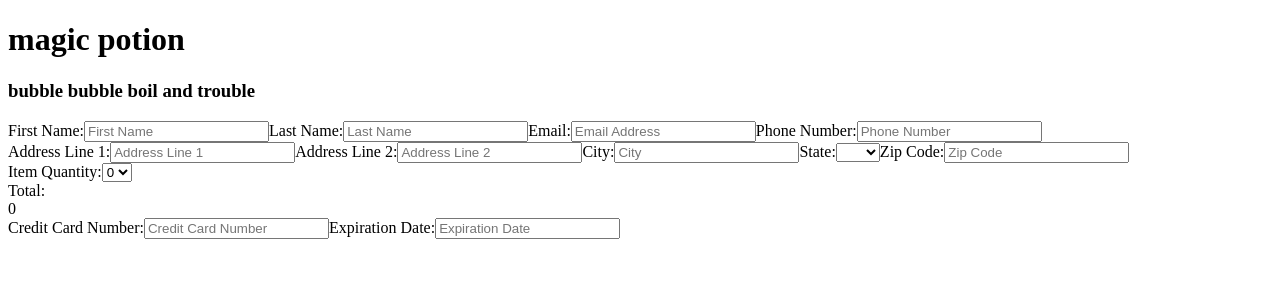
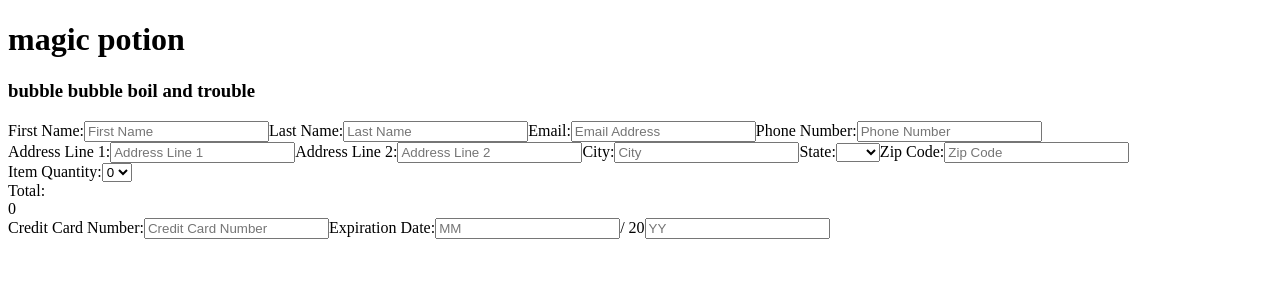
Before and after one commit to shiju-an/magic-potion, a React app: page / in a window 1280 px wide. Shown: the top 300 px of the page. Built offline with nearby package versions, Linux system fonts and the light colour scheme; the HTML template or start-up script is replaced by a standard one.

Commit message:
complete base exp date validation

```diff
--- a/client/src/components/App.jsx
+++ b/client/src/components/App.jsx
@@ -22,7 +22,8 @@ class App extends React.Component {
       quantity: '',
       total: '0',
       ccNum: '',
-      exp: '',
+      expMM: '',
+      expYY: '',
     };
 
     this.validateName = this.validateName.bind(this);
@@ -30,6 +31,7 @@ class App extends React.Component {
     this.validateState = this.validateState.bind(this);
     this.validateZip = this.validateZip.bind(this);
     this.validateCCNum = this.validateCCNum.bind(this);
+    this.validateExp = this.validateExp.bind(this);
     this.handleInputChange = this.handleInputChange.bind(this);
     this.handleTotalChange = this.handleTotalChange.bind(this);
   };
@@ -106,6 +108,31 @@ class App extends React.Component {
     console.log(cardType)
   };
 
+  validateExp(e) {
+    let value = e.target.value;
+    let validMonths = /^(0[1-9]|1[0-2])$/;
+    let validYears = /\d{2}/
+    let today = new Date();
+    let expDate = new Date();
+    expDate.setFullYear('20' + this.state.expYY, this.state.expMM - 1, 1);
+
+    if (e.target.name === 'expMM') {
+      if (!value.match(validMonths)) {
+        console.log('Please enter a valid month');
+      };
+    };
+
+    if (e.target.name === 'expYY') {
+      if (!value.match(validYears)) {
+        console.log('Please enter a valid year');
+      };
+    };
+
+    if (this.state.expYY && this.state.expMM && expDate < today) {
+      console.log('This card is expired. Please enter a valid card.');
+    };
+  };
+
   handleInputChange(e) {
     let name = e.target.name;
     let value = e.target.value;
@@ -160,9 +187,11 @@ class App extends React.Component {
 
         <PaymentForm
           ccNum={this.state.ccNum}
-          exp={this.state.exp}
+          expMM={this.state.expMM}
+          expYY={this.state.expYY}
           onChange={this.handleInputChange}
           validateCCNum={this.validateCCNum}
+          validateExp={this.validateExp}
         />
       </div>
     )
--- a/client/src/components/PaymentForm.jsx
+++ b/client/src/components/PaymentForm.jsx
@@ -1,8 +1,8 @@
 import React from 'react';
 
 const PaymentForm = ({
-  ccNum, exp, onChange,
-  validateCCNum
+  ccNum, expMM, expYY, onChange,
+  validateCCNum, validateExp
 }) => (
   <div>
     <form>
@@ -23,12 +23,23 @@ const PaymentForm = ({
         Expiration Date:
       </label>
       <input
-        id='expInput'
-        name='exp'
+        id='expMMInput'
+        name='expMM'
         type='text'
-        placeholder='Expiration Date'
-        value={exp}
+        placeholder='MM'
+        value={expMM}
         onChange={onChange}
+        onBlur={validateExp}
+      />
+      / 20
+      <input
+        id='expYYInput'
+        name='expYY'
+        type='text'
+        placeholder='YY'
+        value={expYY}
+        onChange={onChange}
+        onBlur={validateExp}
       />
     </form>
   </div>
```
Also changed, not shown: 1 other file (tests, documents, lock files or other folders).
